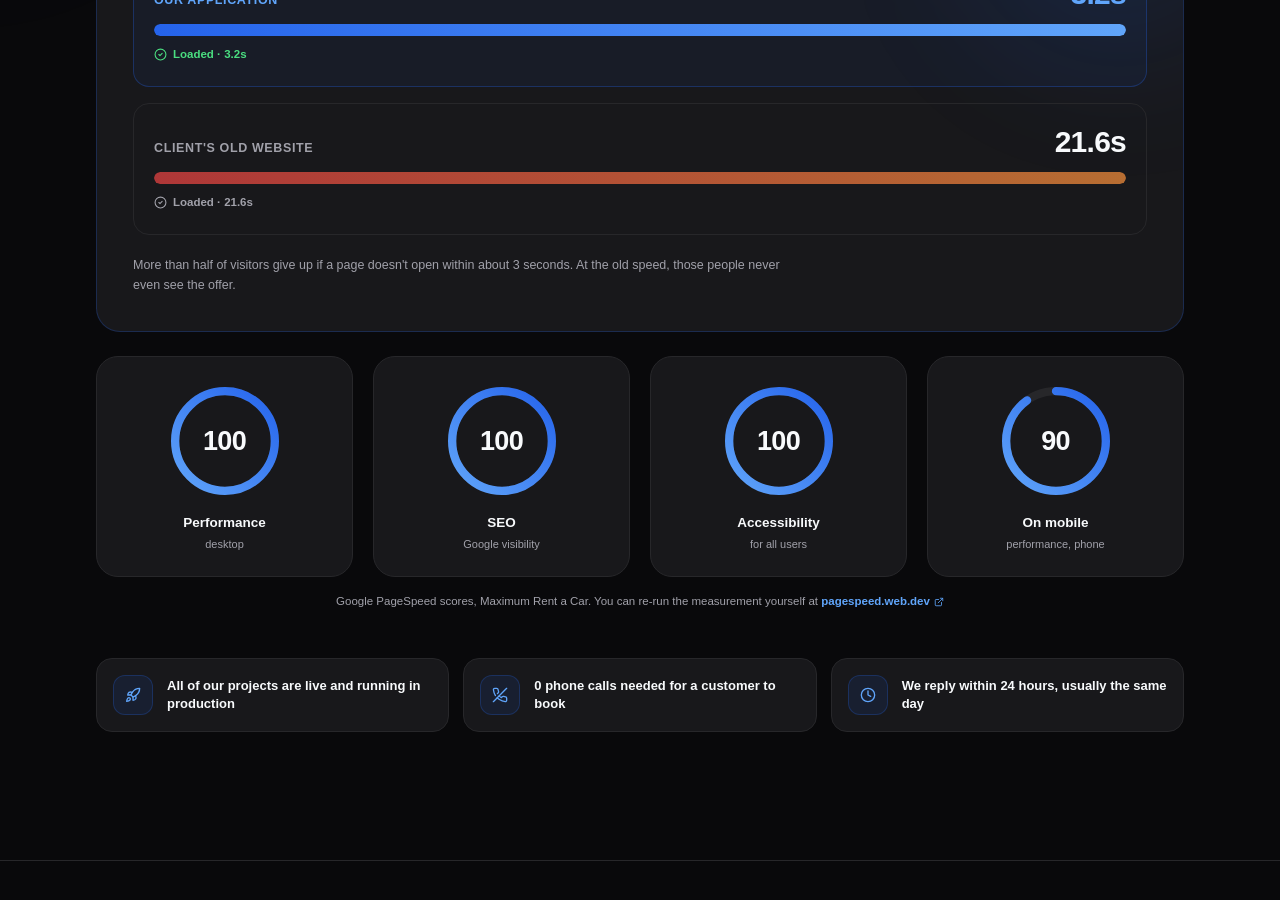
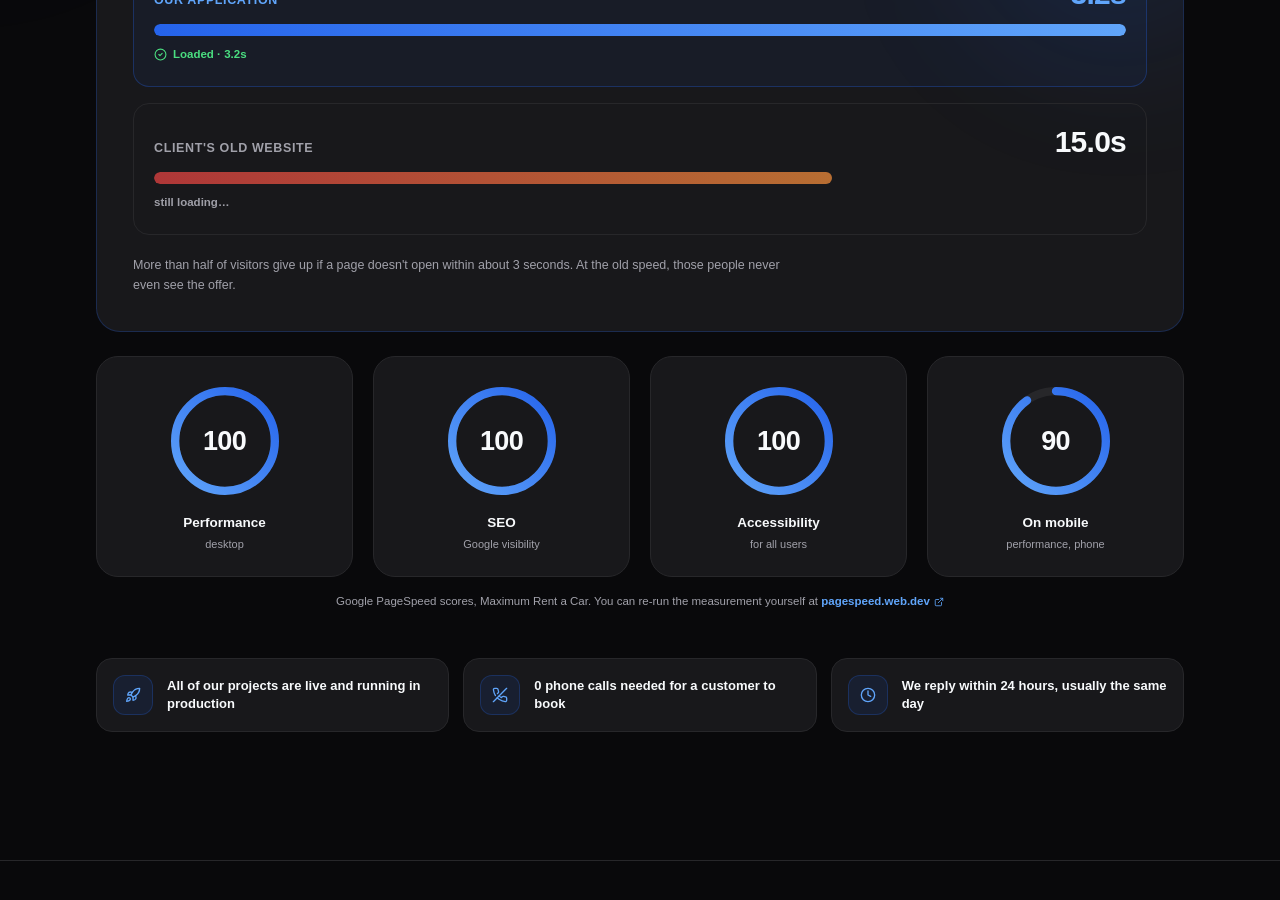
Before and after one commit to Bakeee99/mehiccdev, a Next.js app: page / in a window 1280 px wide. Shown: the part 2740-3640 px from the top of the page. Built offline with nearby package versions, Linux system fonts and the light colour scheme.

Commit message:
Optimiziranje statistike

```diff
--- a/components/sections/Results.tsx
+++ b/components/sections/Results.tsx
@@ -103,9 +103,9 @@ const FACT_ICONS: LucideIcon[] = [Rocket, PhoneOff, Clock];
 
 const OLD_SEC = 21.6;
 const NEW_SEC = 3.2;
-// trajanje animacije trke (ms): aplikacija završi za ~1s, stari sajt u istom
-// omjeru izgleda beskonačno spor (~6,75s)
-const NEW_MS = 1000;
+// trajanje animacije trke (ms): aplikacija završi za ~1,3s, stari sajt u istom
+// omjeru izgleda beskonačno spor (~8,8s)
+const NEW_MS = 1300;
 const OLD_MS = Math.round(NEW_MS * (OLD_SEC / NEW_SEC));
 
 /* ── Brojač sekundi (rAF), staje na cilju ──────────────────────────────────── */
@@ -219,9 +219,20 @@ export function Results() {
   const revealHead  = useReveal();
   const revealFacts = useReveal();
 
-  // "go" pokreće i reveal i trke/brojače, jednom, i preživljava re-render
-  const [raceGo, setRaceGo]     = useState(false);
-  const [gaugesGo, setGaugesGo] = useState(false);
+  // "go" pokreće i reveal i trke/brojače, jednom, i preživljava re-render.
+  // Trka NE kreće čim proviri prvi piksel kartice: čeka da je ~45% kartice
+  // u ekranu (viewport amount ispod), pa još 0,8s pauze da se pogled smjesti.
+  // Bez toga bi brza traka završila prije nego što je posjetilac uopšte vidi.
+  const [raceVisible, setRaceVisible] = useState(false);
+  const [raceGo, setRaceGo]           = useState(false);
+  const [gaugesGo, setGaugesGo]       = useState(false);
+
+  useEffect(() => {
+    if (!raceVisible) return;
+    if (reduce) { setRaceGo(true); return; }
+    const t = setTimeout(() => setRaceGo(true), 800);
+    return () => clearTimeout(t);
+  }, [raceVisible, reduce]);
 
   return (
     <section id="rezultati" className="py-28 lg:py-32 relative overflow-hidden">
@@ -261,9 +272,9 @@ export function Results() {
         <motion.div
           variants={scaleIn}
           initial="hidden"
-          animate={raceGo ? "visible" : "hidden"}
-          viewport={viewportOnce}
-          onViewportEnter={() => setRaceGo(true)}
+          animate={raceVisible ? "visible" : "hidden"}
+          viewport={{ once: true, amount: 0.45 }}
+          onViewportEnter={() => setRaceVisible(true)}
           className="relative rounded-3xl p-6 sm:p-9 overflow-hidden mb-6
                      bg-[var(--surface)] border border-brand-600/25"
         >
```
Also changed, not shown: PROCITAJ-ME.txt.
